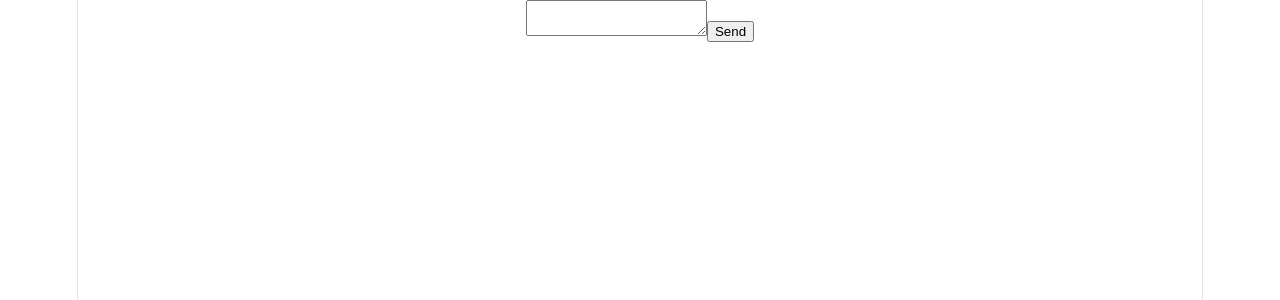
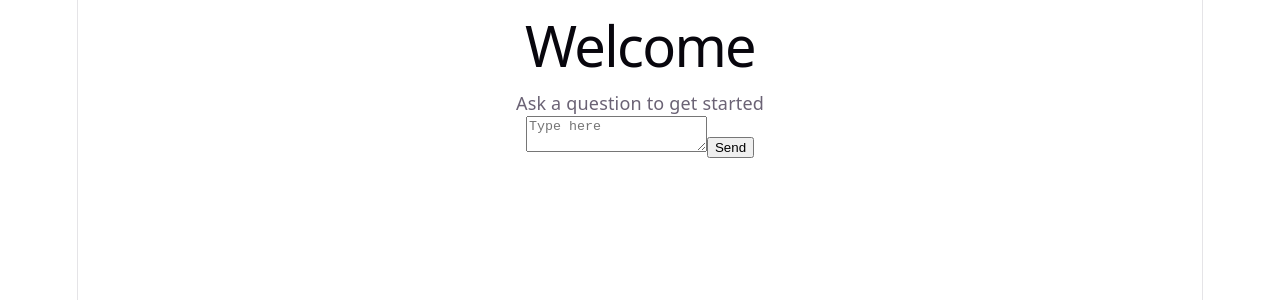
Before and after one commit to bvnderb/assignment-maya, a React (Vite) app in the folder client/: page / in a window 1280 px wide. Shown: the top 300 px of the page. Built offline with nearby package versions, Linux system fonts and the light colour scheme.

Commit message:
feat: add autoscroll, sender labels, welcome screen and UI polish

```diff
--- a/client/src/App.jsx
+++ b/client/src/App.jsx
@@ -1,4 +1,5 @@
 import ChatWindow from "./components/ChatWindow";
+import "./App.css";
 
 function App() {
   return <ChatWindow />;
--- a/client/src/components/ChatWindow.jsx
+++ b/client/src/components/ChatWindow.jsx
@@ -93,7 +93,14 @@ function handleResume() {
 
   return (
     <div className="chat-window">
-      <MessageList messages={messages} />
+      {messages.length === 0 ? (
+        <div className="welcome">
+          <h1>Welcome</h1>
+          <p>Ask a question to get started</p>
+          </div>
+        ) :
+        (<MessageList messages={messages} />)
+        }
       <InputBar
         inputValue={inputValue}
         streamStatus={streamStatus}
--- a/client/src/components/InputBar.jsx
+++ b/client/src/components/InputBar.jsx
@@ -1,16 +1,23 @@
 function InputBar ({ inputValue, streamStatus, onChange, onSend, onStop, onResume }) {
     let button;
     if (streamStatus === "idle") {
-        button = <button onClick={onSend}>Send</button>
+        button = <button className="btn btn-send" onClick={onSend}>Send</button>
     } else if (streamStatus === "streaming") {
-        button = <button onClick={onStop}>Stop</button>
+        button = <button className="btn btn-stop" onClick={onStop}>Stop</button>
     } else {
-        button = <button onClick={onResume}>Resume</button>
-    } return (
-    <div>
-         <textarea classname="input-bar" value={inputValue} onChange={onChange}></textarea>
-         {button}
-    </div>
+        button = <button className="btn btn-resume" onClick={onResume}>Resume</button>
+    }
+    function handleKeyDown(e){
+    if (e.key === "Enter" || e.key === "NumpadEnter") {
+        e.preventDefault();
+        onSend();
+    }
+}
+    return (
+        <div className="input-bar">
+            <textarea placeholder="Type here" value={inputValue} onChange={onChange} onKeyDown={handleKeyDown}></textarea>
+            {button}
+        </div>
     );
 }
 
--- a/client/src/components/MessageBubble.jsx
+++ b/client/src/components/MessageBubble.jsx
@@ -1,6 +1,7 @@
 function MessageBubble({ role, content, stopped }) {
     return (
         <div className={role === "user" ? "bubble-user" : "bubble-assistant"}>
+            {role === "user" ? <small className="bubble-label">You</small> : <small className="bubble-label">Assistant</small>}
             <p>{ content }</p>
             { stopped && <span>Stopped</span> }
         </div>
--- a/client/src/components/MessageList.jsx
+++ b/client/src/components/MessageList.jsx
@@ -1,6 +1,15 @@
 import MessageBubble from "./MessageBubble";
+import { useRef, useEffect } from "react";
 
 function MessageList({ messages }) {
+    const messagesEndRef = useRef(null)
+    const scrollToBottom = () => {
+      messagesEndRef.current?.scrollIntoView({ behavior: "smooth" })
+    }
+    useEffect(() => {
+      scrollToBottom()
+    }, [messages]);
+
     return (
         <div className="message-list">
             {messages.map((message, index) => (
@@ -10,7 +19,9 @@ function MessageList({ messages }) {
                 content={ message.content }
                 stopped={ message.stopped }
                 />
-            ))}
+            )
+            )}
+        <div ref={messagesEndRef} />
         </div>
     );
 }
```
